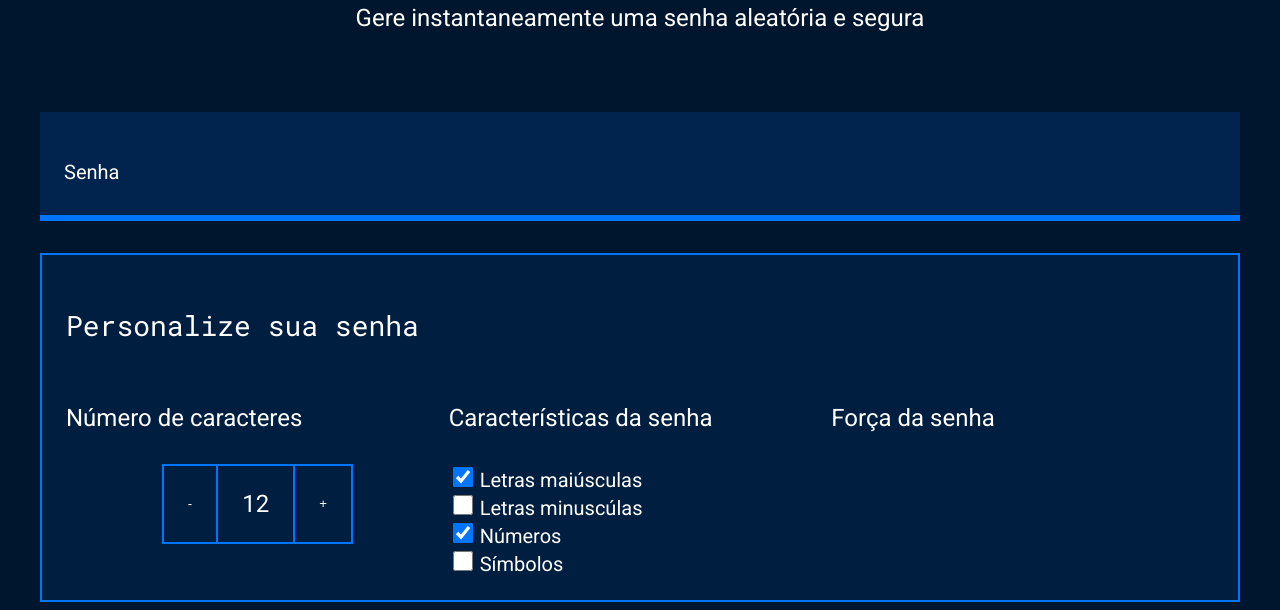
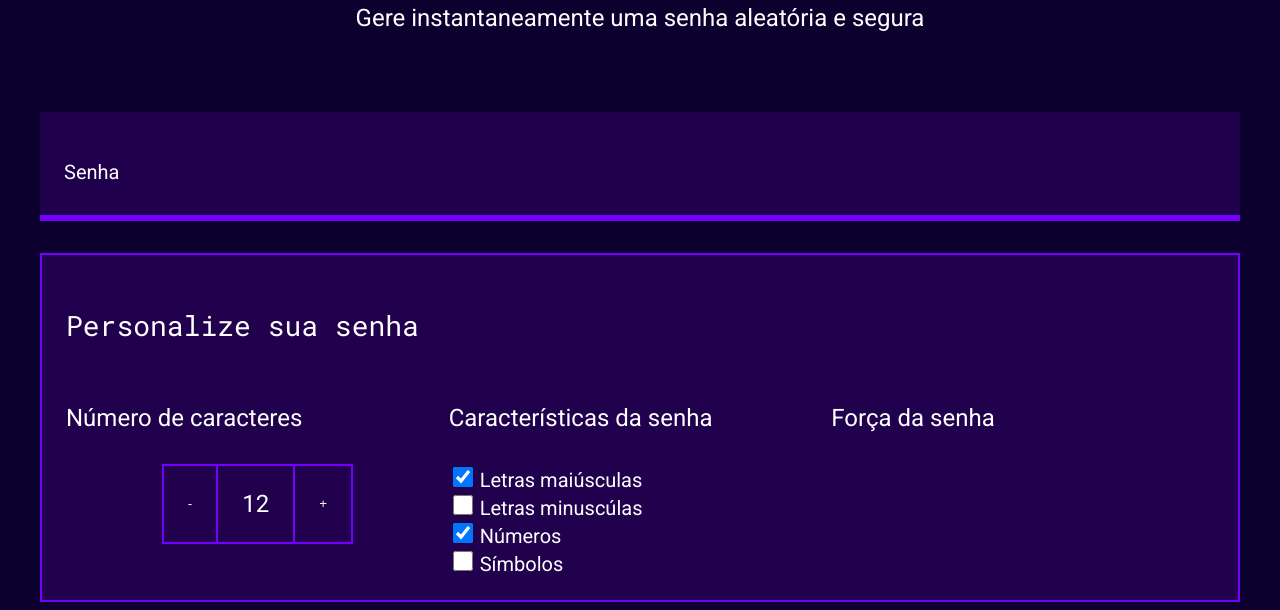
Before and after one commit to GabrielFl81/gb-senha-seguras, a plain HTML site: page index.html in a window 1280 px wide. Shown: the part 214-824 px from the top of the page. Drawn offline with Linux system fonts and the light colour scheme.

Commit message:
Update style.css

```diff
--- a/style.css
+++ b/style.css
@@ -2,10 +2,10 @@
 
 :root{
     --branco: white;
-    --cor-de-fundo: #00162E;
-    --fundo-senha: #00244D;
-    --fundo-texto: #001E40;
-    --borda: #0075FF;
+    --cor-de-fundo: #0C002E;
+    --fundo-senha: #20004D;
+    --fundo-texto: #21004D;
+    --borda: #7300FF;
     --roboto: 'Roboto', sans-serif;
     --roboto-mono: 'Roboto Mono', monospace;
 }
```
